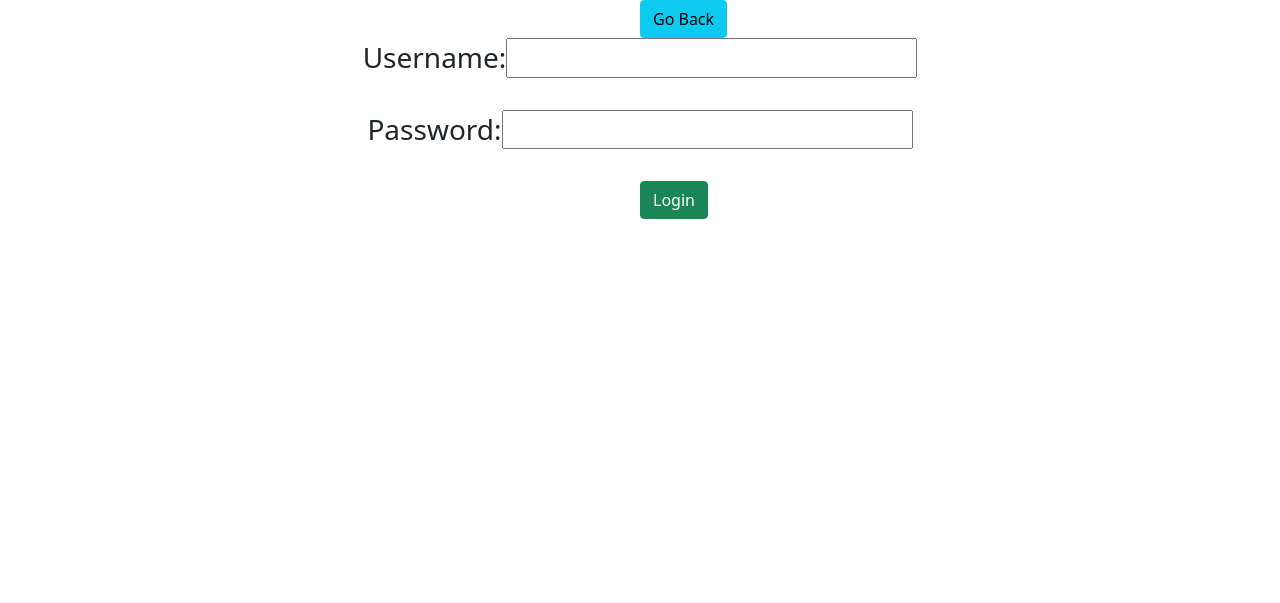
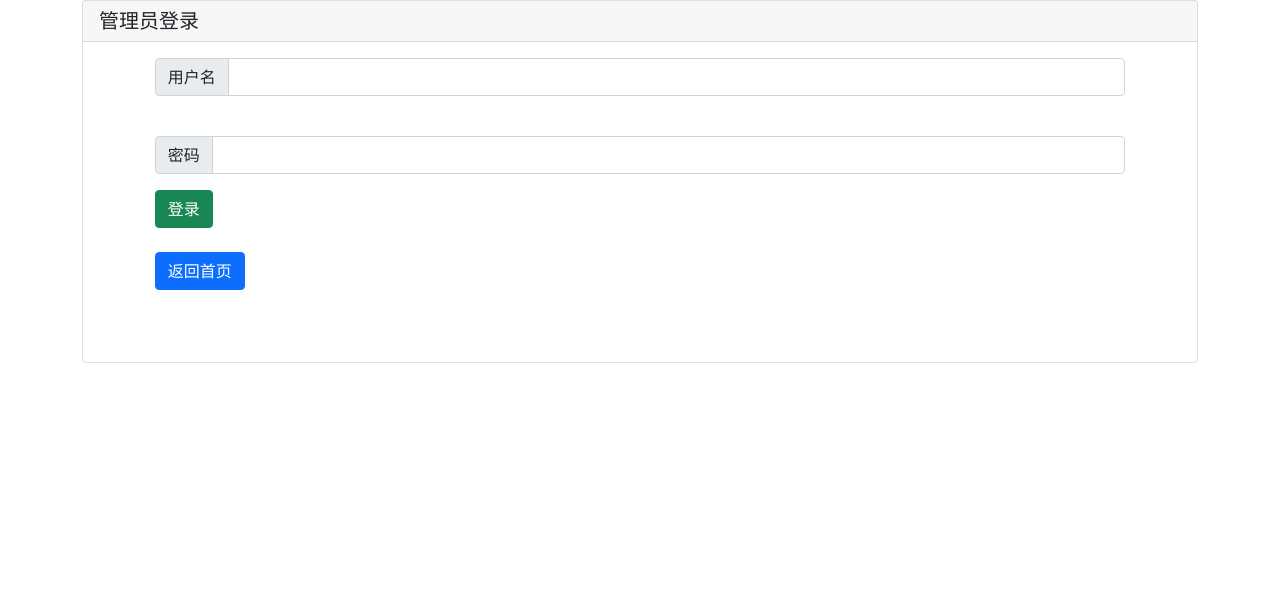
Before and after one commit to pplulee/eatwhat, a PHP site: page /admin/login.php in a window 1280 px wide. Shown: the top 603 px of the page. Run offline with PHP 8.4, Linux system fonts and the light colour scheme.

Commit message:
更新随机算法 更新后台登录界面

```diff
--- a/admin/login.php
+++ b/admin/login.php
@@ -17,18 +17,27 @@ if (isset($_POST["submit"])) {
 ?>
 <body>
 <div class="container" style="align-self: center; position: relative;">
-    <a href="../index.php" style="position: relative; left: 50%; right: 50%">
-        <button type="button" class="btn btn-info">Go Back</button>
-    </a>
-    <form action="login.php" method="post">
-        <h3 style="text-align: center">Username:<input type="text" name="username"></h3>
-        <br>
-        <h3 style="text-align: center">Password:<input type="password" name="password"></h3>
-        <br>
-        <div class="submit" style="position: absolute; left: 50%; right: 50%">
-            <input class="btn btn-success" type="submit" name="submit" value="Login">
+    <div class="card">
+        <h5 class="card-header">管理员登录</h5>
+        <div class="card-body" style="margin:0% 5% 5% 5%;">
+            <form action="login.php" method="post">
+                <div class="input-group mb-3">
+                    <span class="input-group-text" id="username_input">用户名</span>
+                    <input type="text" name="username" class="form-control" aria-describedby="username_input">
+                </div>
+                <br>
+                <div class="input-group mb-3">
+                    <span class="input-group-text" id="password_input">密码</span>
+                    <input type="password" name="password" class="form-control" aria-describedby="password_input">
+                </div>
+                <div class="submit">
+                    <input class="btn btn-success" type="submit" name="submit" value="登录">
+                </div>
+                <br>
+                <a href='../index.php' class='btn btn-primary'>返回首页</a
+            </form>
         </div>
-    </form>
+    </div>
 </div>
 <?php include("../footer.php"); ?>
 </body>
--- a/config.php
+++ b/config.php
@@ -10,6 +10,3 @@ $Sys_config["db_database"] = "eatwhat"; //数据库名称
 //管理员信息
 $Sys_config["admin_account"] = "admin"; //管理员账号
 $Sys_config["admin_password"] = "123456";   //管理员密码
-
-//抽取限制
-$Sys_config["roll_time_limit"] = 3600; //多少时间内只允许抽一次，单位秒。设置为0则不限制
--- a/include/function.php
+++ b/include/function.php
@@ -19,20 +19,31 @@ function generate_restaurant($category, $richness, $method): restaurant
             $result = mysqli_query($conn, "SELECT id FROM restaurant WHERE richness='{$richness}' AND method='{$method}' ORDER BY RAND() LIMIT 1;"); //按消费等级和方法
         }
     } else {
-        $category_sql = "rstmap.category_id IN (" . implode(",", $category) . ")";
         switch ($method) {
             case "takeaway":
-                $method_sql = "rst.method != 'eatin'";
+                $method_sql = "method != 'eatin'";
                 break;
             case "eatin":
-                $method_sql = "rst.method != 'takeaway'";
+                $method_sql = "method != 'takeaway'";
                 break;
             default:
-                $method_sql = "rst.method LIKE '%'";
+                $method_sql = "method LIKE '%'";
                 break;
         }
-        $richness_sql = ($richness != "" ? "rst.richness = '{$richness}'" : "rst.richness LIKE '%'");
-        $result = mysqli_query($conn, "SELECT DISTINCT rst.id FROM restaurant AS rst JOIN restaurant_tagmap AS rstmap ON rst.id=rstmap.restaurant_id WHERE {$category_sql} AND {$richness_sql} AND {$method_sql} ORDER BY RAND() LIMIT 1;");//全选！
+        $richness_sql = ($richness != "" ? "richness = '{$richness}'" : "richness LIKE '%'");
+        $category_len = sizeof($category);
+        $category_str = implode(",", $category);
+        $rst_result = mysqli_query($conn, "SELECT restaurant_id FROM restaurant_tagmap WHERE category_id IN ({$category_str}) GROUP BY restaurant_id HAVING COUNT(*) = {$category_len};");
+        if (mysqli_num_rows($rst_result) == 0) {
+            //没有符合分类条件的餐厅
+            return new restaurant(0);
+        }else{
+            while($row = mysqli_fetch_assoc($rst_result)){
+                $rst_list[]=$row['restaurant_id'];
+            }
+            $rst_list = implode(",", $rst_list);
+            $result = mysqli_query($conn, "SELECT id FROM restaurant WHERE id IN ({$rst_list}) AND {$method_sql} AND {$richness_sql} ORDER BY RAND() LIMIT 1;");
+        }
     }
     return new restaurant(mysqli_num_rows($result) == 0 ? 0 : mysqli_fetch_assoc($result)['id']);
 }
```
